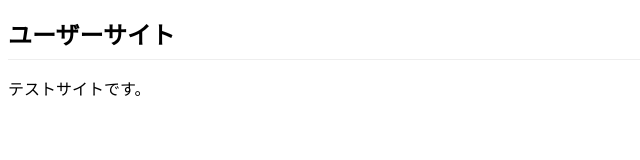
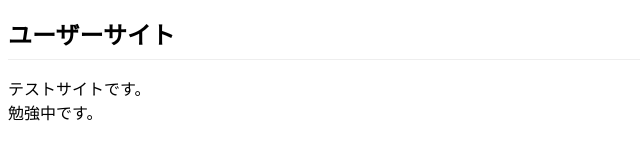
Before and after one commit to morimori-0/morimori-0.github.io, a plain HTML site: page index.html in a window 1280 px wide. Shown: the whole page, without its empty margins (0-640 px from the left). Drawn offline with Linux system fonts and the light colour scheme.

Commit message:
Add files via upload

```diff
--- a/index.html
+++ b/index.html
@@ -9,6 +9,9 @@
 </head>
 <body>
   <h1>ユーザーサイト</h1>
-  <p>テストサイトです。</p>
+  <p>
+    テストサイトです。<br>
+    勉強中です。
+  </p>
 </body>
 </html>
```
